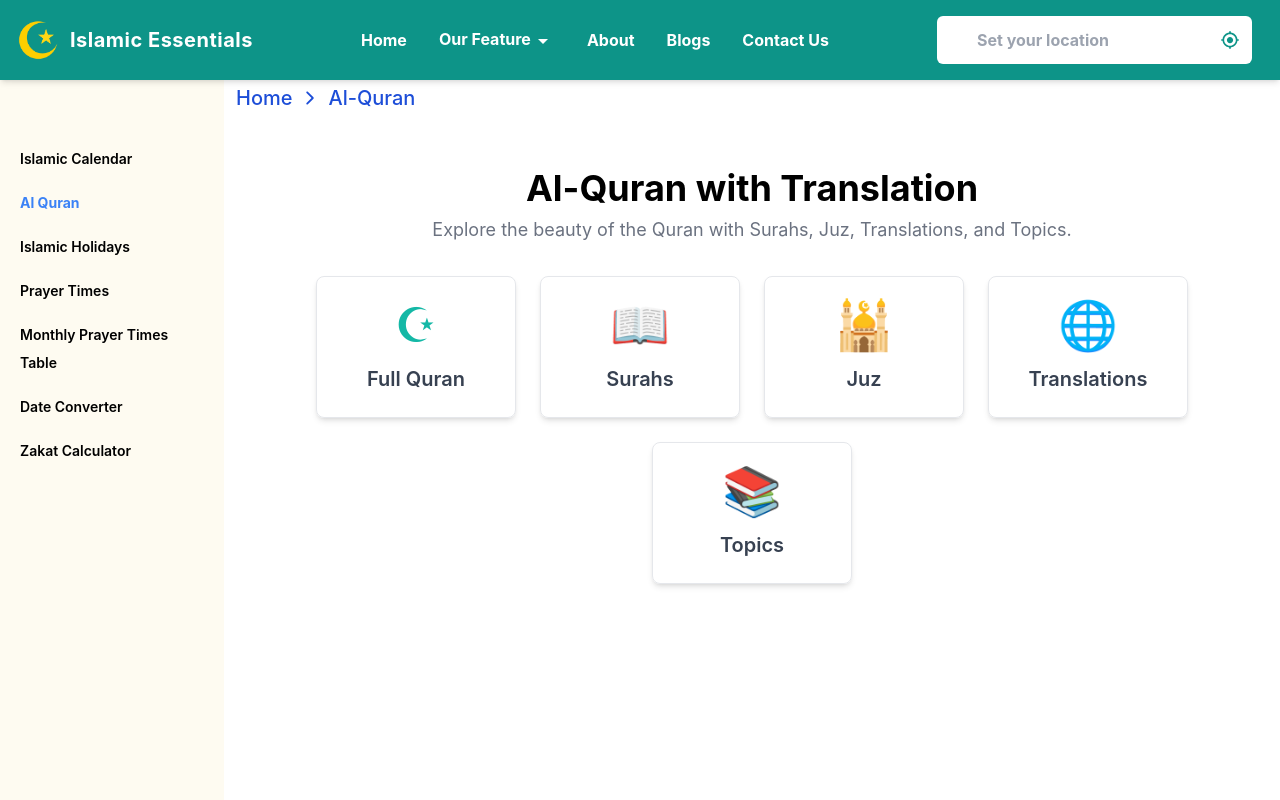
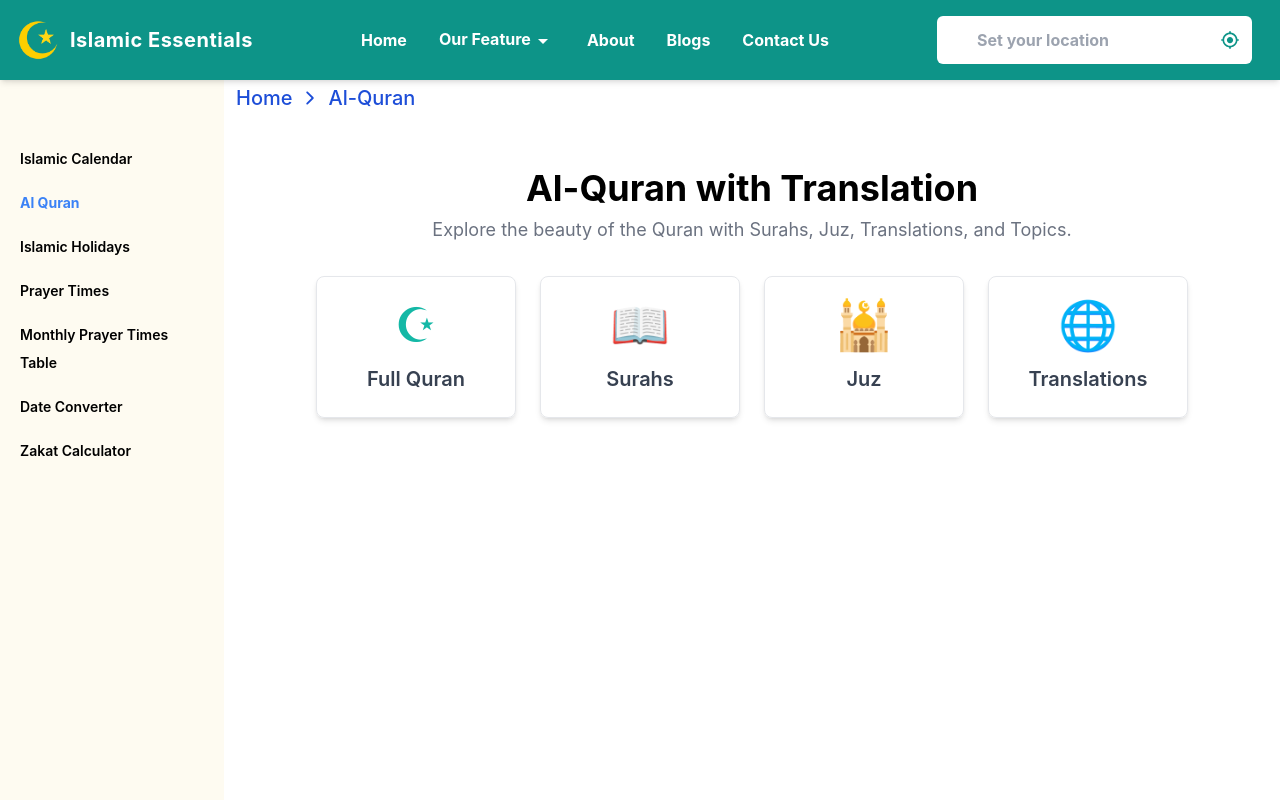
Before and after one commit to somu46/Islamic-calendar, a React (Create React App) app: page /essentials/al-quran in a window 1280 px wide. Shown: the top 800 px of the page. Built offline with nearby package versions, Linux system fonts and the light colour scheme.

Commit message:
`Removed Topics option from AlQuran navigation menu`

```diff
--- a/src/Pages/AlQuran/AlQuran.js
+++ b/src/Pages/AlQuran/AlQuran.js
@@ -33,7 +33,7 @@ const AlQuran = () => {
     { label: "Surahs", value: "surahs", icon: "📖", path: "/essentials/surahs", color: "text-indigo-500" },
     { label: "Juz", value: "juz", icon: "🕌", path: "/essentials/juz", color: "text-green-500" },
     { label: "Translations", value: "translations", icon: "🌐", path: "/essentials/translations", color: "text-purple-500" },
-    { label: "Topics", value: "topics", icon: "📚", path: "/essentials/al-quran", color: "text-orange-500" },
+    // { label: "Topics", value: "topics", icon: "📚", path: "/essentials/al-quran", color: "text-orange-500" },
   ];
 
   useEffect(() => {
```
